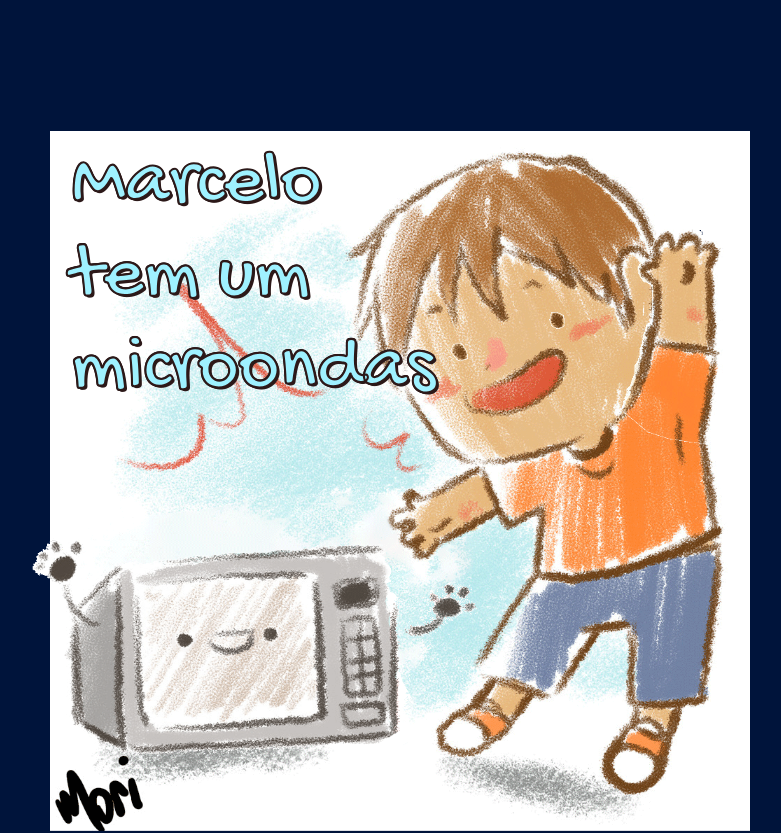
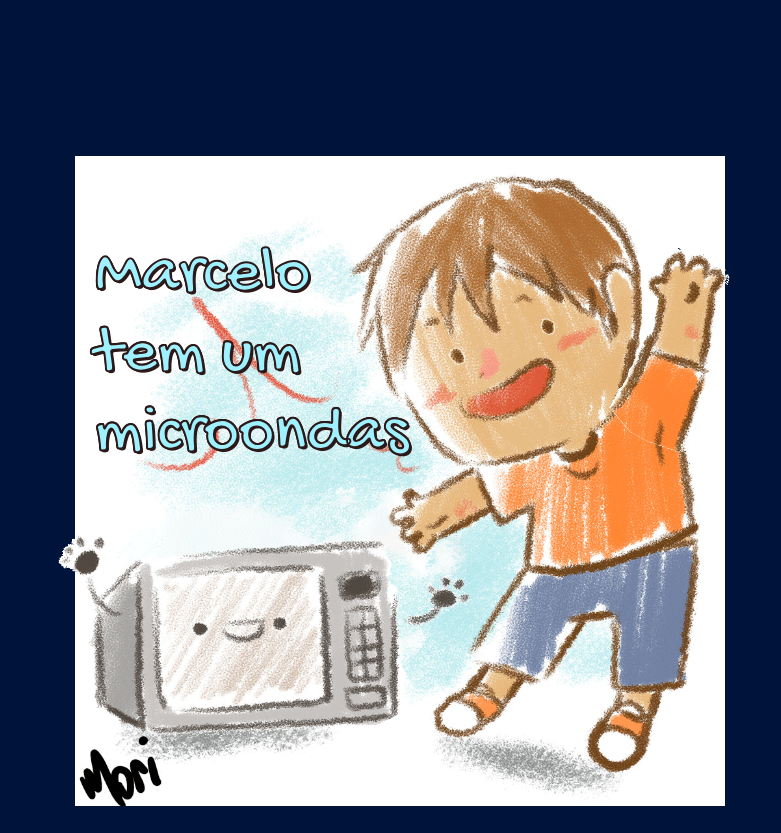
Before and after one commit to monisato/webhistorinha, a React (Create React App) app: page / in a window 1280 px wide. Shown: the part 820-1653 px from the top of the page, without its empty margins (240-1021 px from the left). Built offline with nearby package versions, Linux system fonts and the light colour scheme.

Commit message:
scroll snap

```diff
--- a/src/App.css
+++ b/src/App.css
@@ -1,3 +1,9 @@
+html {
+  scroll-snap-type: mandatory;
+  scroll-snap-points-y: repeat(100vh);
+  scroll-snap-type: y mandatory;
+}
+
 .App-header {
   background-color: #00143b;
   min-height: 100vh;
@@ -43,13 +49,12 @@
   left: 29%;
 }
 
-
-@media (min-width: 240px) {
+@media (min-width: 180px) {
   .MicGroupParts {
-    transform: scale(0.20, 0.20)
+    transform: scale(0.2, 0.2)
   }
   .PartPage {
-    transform: scale(0.4, 0.4)
+    transform: scale(0.165, 0.165)
   }
 }
 
@@ -58,7 +63,7 @@
     transform: scale(0.5, 0.5)
   }
   .PartPage {
-    transform: scale(0.4, 0.4)
+    transform: scale(0.34, 0.34)
   }
 }
 
@@ -67,17 +72,30 @@
     transform: scale(0.8, 0.8)
   }
   .PartPage {
-    transform: scale(0.7, 0.7)
+    transform: scale(0.65, 0.65)
   }
 }
 
 
 /* partes da historinha */
+
+/* .Parts {
+  display: flex;
+  flex-direction: column;
+
+  scroll-snap-type: mandatory;
+  scroll-snap-points-y: repeat(100vh);
+  scroll-snap-type: y mandatory;
+} */
+
+.Fundo {
+  scroll-snap-align: center;
+}
+
 .Parts > * {
   min-height: 100vh;
 
   display: flex;
   justify-content: center;
   align-items: center;
-
 }
--- a/src/App.js
+++ b/src/App.js
@@ -10,7 +10,7 @@ import Part06 from './components/Part06';
 function App() {
   return (
     <div className="App">
-      <header className="App-header">
+      <header className="App-header Fundo">
         <div className="MicContainer">
           <div className="MicGroupParts">
             <img src='./imgs/mic_capa_mic.png' className="Microondas" alt="microondas" />
--- a/src/components/Part01.jsx
+++ b/src/components/Part01.jsx
@@ -16,7 +16,7 @@ class Part01 extends Component {
                         <img className="MicOlho" src="./imgs/pg01_notxt_mic_olho.png" alt="Marcelo tem um microondas"/>
                         <img className="MicBraEsq" src="./imgs/pg01_notxt_mic_bra_esq.png" alt="Marcelo tem um microondas"/>
                     </div>
-                    <p className="TxtPage" idName="TxtPage01">Marcelo tem um microondas</p>
+                    <p className="TxtPage" idName="TxtPage01">Marcelo &#013;tem um &#013;microondas</p>
                 </div>
             </div>
         );
--- a/src/styles/Animations.css
+++ b/src/styles/Animations.css
@@ -30,11 +30,6 @@
   animation: Blink infinite 10s;
 }
 
-.MarOlho {
-  animation: Blink infinite 10s;
-  animation-delay: 1.5s;
-}
-
 @keyframes Blink {
   10%, 11%, 60%, 61%, 63%, 64%, 93%, 94%, 100% {
     transform: scale(1, 1);
@@ -44,11 +39,25 @@
   }
 }
 
-.MarBraDir {
-  animation: Mic-wave infinite 7s ease-in-out alternate;
+.MarOlho {
+  animation: Mar-Blink infinite 10s;
+  animation-delay: 1.5s;
 }
 
-@keyframes Mic-wave {
+@keyframes Mar-Blink {
+  10%, 11%, 60%, 61%, 63%, 64%, 93%, 94%, 100% {
+    transform: rotate(-18.7deg) scale(1, 1);
+  }
+  10.5%, 60.5%, 63.5%, 93.5% {
+    transform: rotate(-18.7deg) scale(1, 0.2);
+  }
+}
+
+.MarBraDir {
+  animation: Mar-wave infinite 9s ease-in-out alternate;
+}
+
+@keyframes Mar-wave {
   0%, 7%, 13%, 40%, 60%, 67%, 73%, 80%, 100% {
     transform-origin: 45% 95%;
     transform: rotate(0deg);
--- a/src/styles/Part01.css
+++ b/src/styles/Part01.css
@@ -20,7 +20,9 @@ body {
 .MarOlho {
     position: absolute;
 
-    top: 39%;
+    transform: rotate(-18.7deg);
+
+    top: 43%;
     left: -156%;
 }
 
@@ -46,16 +48,16 @@ body {
 }
 
 .TxtPage {
-    width: 50%;
+    width: 40%;
 
     color: rgb(159, 241, 255);
     text-align: left;
 
     position: absolute;
-    top: -10%;
+    top: 2%;
     left: 3%;
 
-    font-size: 7rem;
+    font-size: 6.5rem;
     -webkit-text-stroke: 3px var(--brown);
     text-shadow:
        3px  3px 0 var(--brown),
```
Also changed, not shown: public/imgs/pg01_notxt_mar_olho.png.
